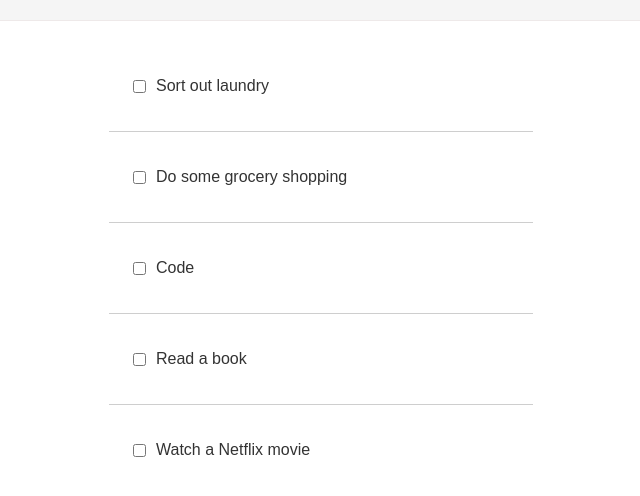
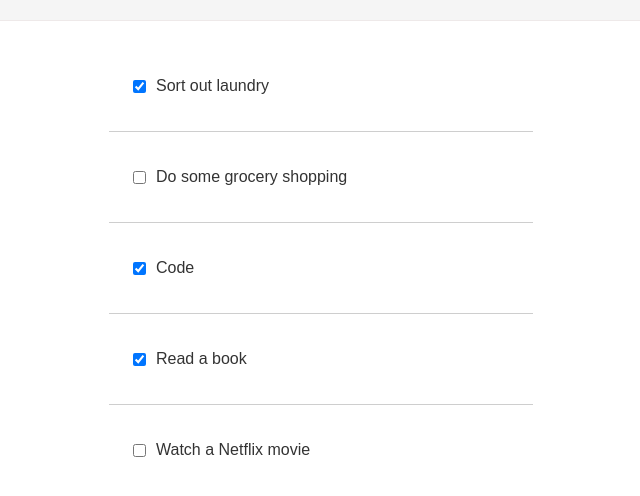
Before and after one commit to Sheygs/react_basics, a React (Create React App) app: page / in a window 1280 px wide. Shown: the top 496 px of the page, without its empty margins (319-959 px from the left). Built offline with nearby package versions, Linux system fonts and the light colour scheme.

Commit message:
work-in-progress :construction:

```diff
--- a/src/components/TodoItem.js
+++ b/src/components/TodoItem.js
@@ -5,8 +5,8 @@ function TodoItem(props){
  console.log(props);
  return (
     <div className="todo-item">
-         <input type="checkbox"/>
-         <p>{props.list.text}</p>
+         <input type="checkbox" checked={props.todo.isComplete}/>
+         <p>{props.todo.text}</p>
     </div>
  )
 };
--- a/src/components/TodoItems.js
+++ b/src/components/TodoItems.js
@@ -3,7 +3,7 @@ import TodoItem from './TodoItem';
 import todoData from './todoData';
 
 function TodoItems(){
- const todos = todoData.map(todo => <TodoItem key={todo.id} list={todo}/>);
+ const todos = todoData.map(todo => <TodoItem key={todo.id} todo={todo}/>);
  return (
     <div className="todo-items">
            { todos }
```
